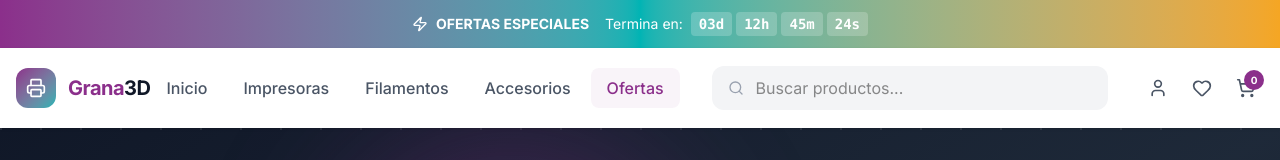
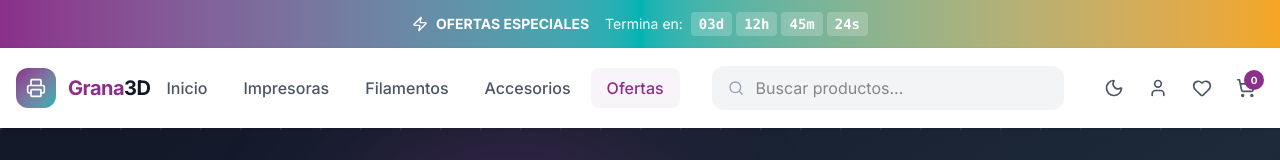
Before and after one commit to julianmcancelo/grana3d-store, a Next.js app: page /tienda in a window 1280 px wide. Shown: the top 160 px of the page. Built offline with nearby package versions, Linux system fonts and the light colour scheme.

Commit message:
Add dark/light mode toggle with next-themes

```diff
--- a/src/app/globals.css
+++ b/src/app/globals.css
@@ -9,6 +9,11 @@
   --grana-cyan: #00B4B4;
   --grana-orange: #F5A623;
   --grana-granate: #8B1A3D;
+}
+
+.dark {
+  --background: #0a0a0f;
+  --foreground: #f5f5f5;
 }
 
 @theme inline {
@@ -27,6 +32,7 @@ body {
   font-family: var(--font-sans);
   -webkit-font-smoothing: antialiased;
   -moz-osx-font-smoothing: grayscale;
+  transition: background-color 0.3s ease, color 0.3s ease;
 }
 
 /* Minimal Scrollbar */
--- a/src/app/layout.tsx
+++ b/src/app/layout.tsx
@@ -1,11 +1,12 @@
 import type { Metadata } from "next";
 import { Inter } from "next/font/google";
+import { ThemeProvider } from "@/components/theme-provider";
 import "./globals.css";
 
 const inter = Inter({ subsets: ["latin"] });
 
 export const metadata: Metadata = {
-  title: "Grana 3D - Próximamente",
+  title: "Grana 3D - Impresión 3D Premium",
   description: "Impresión 3D Premium. Figuras, decoración y accesorios únicos.",
 };
 
@@ -15,8 +16,17 @@ export default function RootLayout({
   children: React.ReactNode;
 }>) {
   return (
-    <html lang="es">
-      <body className={inter.className}>{children}</body>
+    <html lang="es" suppressHydrationWarning>
+      <body className={inter.className}>
+        <ThemeProvider
+          attribute="class"
+          defaultTheme="light"
+          enableSystem
+          disableTransitionOnChange
+        >
+          {children}
+        </ThemeProvider>
+      </body>
     </html>
   );
 }
--- a/src/app/tienda/page.tsx
+++ b/src/app/tienda/page.tsx
@@ -6,10 +6,11 @@ import {
     ShoppingCart, Search, Menu, X, User, Heart, ChevronRight, ChevronDown,
     Phone, Mail, MapPin, Truck, CreditCard, Shield, Timer, Star,
     Printer, Package, Settings, Palette, Wrench, Zap, Award, Headphones,
-    Facebook, Instagram, MessageCircle, ArrowRight
+    Facebook, Instagram, MessageCircle, ArrowRight, Sun, Moon
 } from "lucide-react"
 import { useState, useEffect } from "react"
 import { motion, AnimatePresence } from "framer-motion"
+import { useTheme } from "next-themes"
 
 // ============================================
 // CONFIGURACIÓN
@@ -272,14 +273,24 @@ const sampleProducts: any[] = []
 export default function Tienda() {
     const [mobileMenu, setMobileMenu] = useState(false)
     const [searchOpen, setSearchOpen] = useState(false)
+    const [mounted, setMounted] = useState(false)
+    const { theme, setTheme } = useTheme()
+
+    useEffect(() => {
+        setMounted(true)
+    }, [])
+
+    const toggleTheme = () => {
+        setTheme(theme === 'dark' ? 'light' : 'dark')
+    }
 
     return (
-        <div className="min-h-screen bg-white">
+        <div className="min-h-screen bg-white dark:bg-gray-950 transition-colors">
             {/* Countdown Banner */}
             <CountdownBanner />
 
             {/* Header */}
-            <header className="bg-white sticky top-0 z-50 shadow-sm">
+            <header className="bg-white dark:bg-gray-900 sticky top-0 z-50 shadow-sm dark:shadow-gray-800/20">
                 <div className="max-w-7xl mx-auto px-4">
                     <div className="flex items-center justify-between h-16 lg:h-20">
                         {/* Mobile menu button */}
@@ -329,15 +340,25 @@ export default function Tienda() {
                         {/* Actions */}
                         <div className="flex items-center gap-2">
                             <button className="md:hidden p-2" onClick={() => setSearchOpen(!searchOpen)}>
-                                <Search className="w-5 h-5 text-gray-600" />
+                                <Search className="w-5 h-5 text-gray-600 dark:text-gray-300" />
                             </button>
-                            <Link href="#" className="hidden sm:flex p-2 text-gray-600 hover:text-[#8B2F8B] transition-colors">
+                            {/* Theme Toggle */}
+                            {mounted && (
+                                <button
+                                    onClick={toggleTheme}
+                                    className="p-2 text-gray-600 dark:text-gray-300 hover:text-[#8B2F8B] dark:hover:text-[#00B4B4] transition-colors"
+                                    aria-label="Toggle theme"
+                                >
+                                    {theme === 'dark' ? <Sun className="w-5 h-5" /> : <Moon className="w-5 h-5" />}
+                                </button>
+                            )}
+                            <Link href="#" className="hidden sm:flex p-2 text-gray-600 dark:text-gray-300 hover:text-[#8B2F8B] transition-colors">
                                 <User className="w-5 h-5" />
                             </Link>
-                            <Link href="#" className="hidden sm:flex p-2 text-gray-600 hover:text-[#8B2F8B] transition-colors">
+                            <Link href="#" className="hidden sm:flex p-2 text-gray-600 dark:text-gray-300 hover:text-[#8B2F8B] transition-colors">
                                 <Heart className="w-5 h-5" />
                             </Link>
-                            <Link href="#" className="relative p-2 text-gray-600 hover:text-[#8B2F8B] transition-colors">
+                            <Link href="#" className="relative p-2 text-gray-600 dark:text-gray-300 hover:text-[#8B2F8B] transition-colors">
                                 <ShoppingCart className="w-5 h-5" />
                                 <span className="absolute top-0 right-0 w-5 h-5 bg-[#8B2F8B] text-white text-[10px] font-bold rounded-full flex items-center justify-center">
                                     0
```
